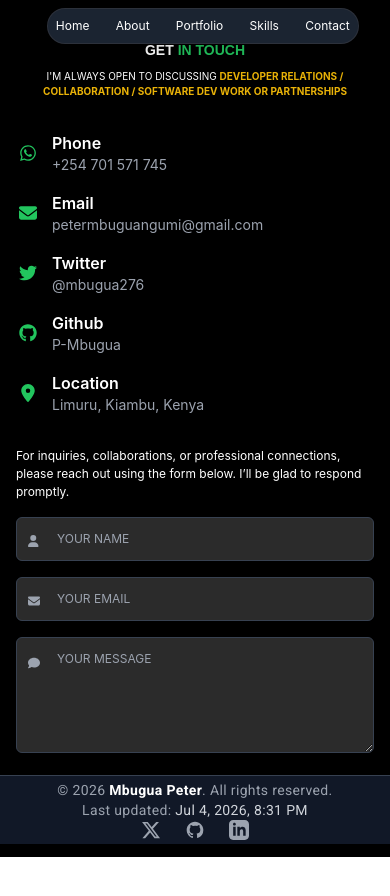
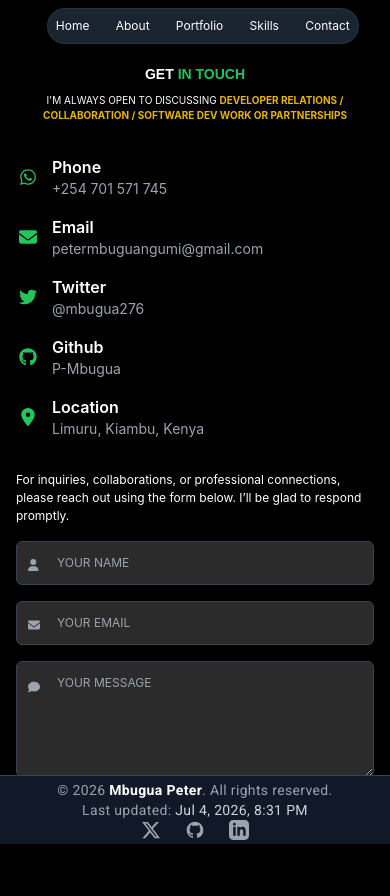
Before and after one commit to P-Mbugua/Final_Portfolio, a React (Vite) app: page /contact in a window 390 px wide. Shown: the top 896 px of the page. Before the commit the page ends 857 px from the top, so only its background shows below. Built offline with nearby package versions, Linux system fonts and the light colour scheme; no server answers.

Commit message:
added the macro for real time update on the footer

```diff
--- a/src/Pages/Contact.jsx
+++ b/src/Pages/Contact.jsx
@@ -43,12 +43,12 @@ export default function Contact() {
 
   return (
     // FIX 1: Full screen width/height, removed outer px padding to eliminate gaps
-    <div className="bg-black text-white w-full min-h-screen flex flex-col justify-center items-center overflow-hidden">
+    <div className="pb-16 bg-black text-white w-full min-h-screen flex flex-col justify-center items-center overflow-hidden">
       <ToastContainer />
 
       {/* Container takes full width now */}
       <div className="w-full max-w-screen-lg px-4 md:px-8 lg:px-16 h-full flex flex-col justify-center">
-        <h1 className="text-[14px] mt-10 md:text-[16px] lg:text-2xl font-bold text-center text-white">
+        <h1 className="text-[14px] mt-16  md:mt-16 lg:mt-10 md:text-[16px] lg:text-2xl font-bold text-center text-white">
           GET <span className="text-green-500">IN TOUCH</span>
         </h1>
         <p className="text-center text-[10px] md:text-[13px] mt-2">
```
